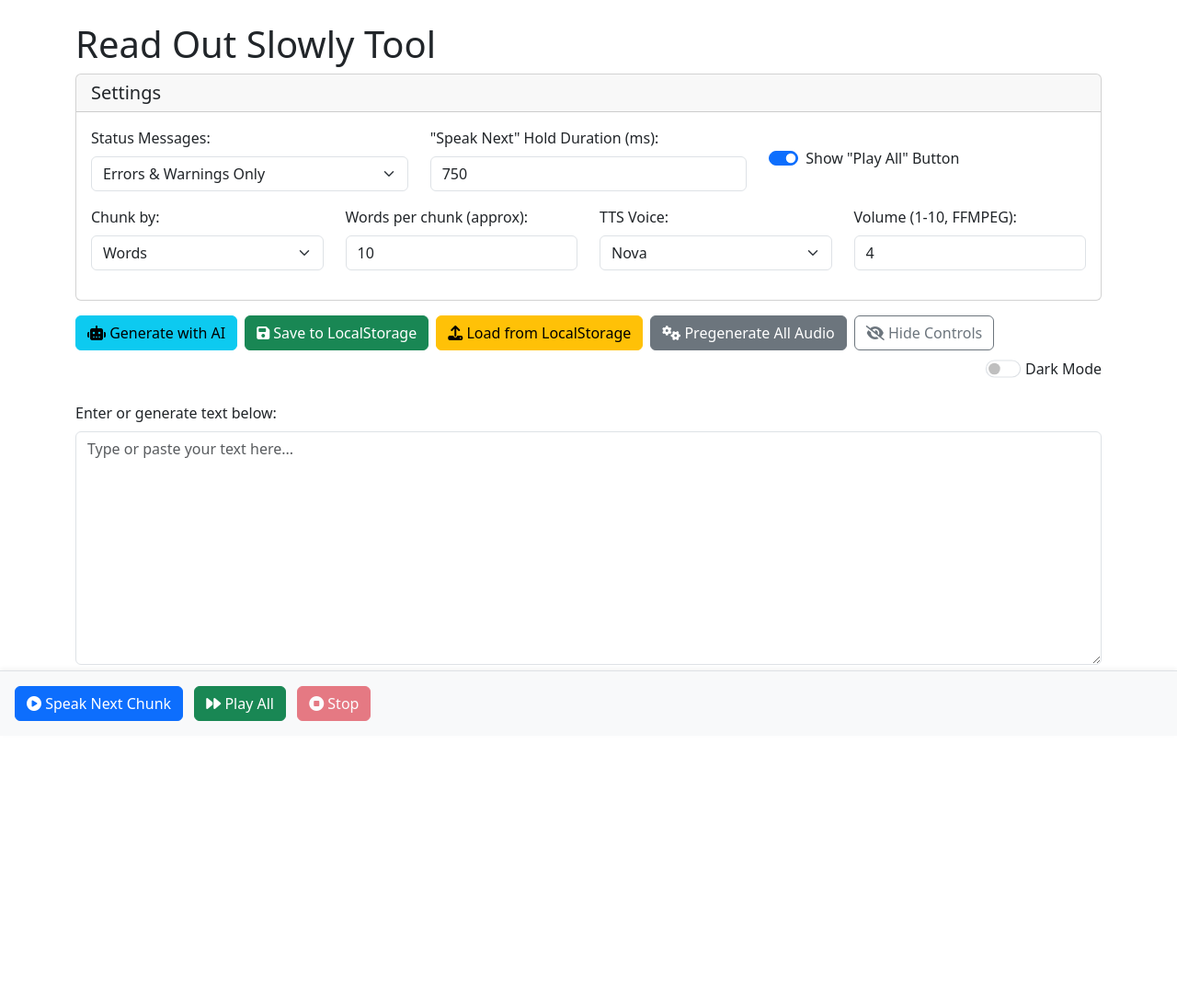
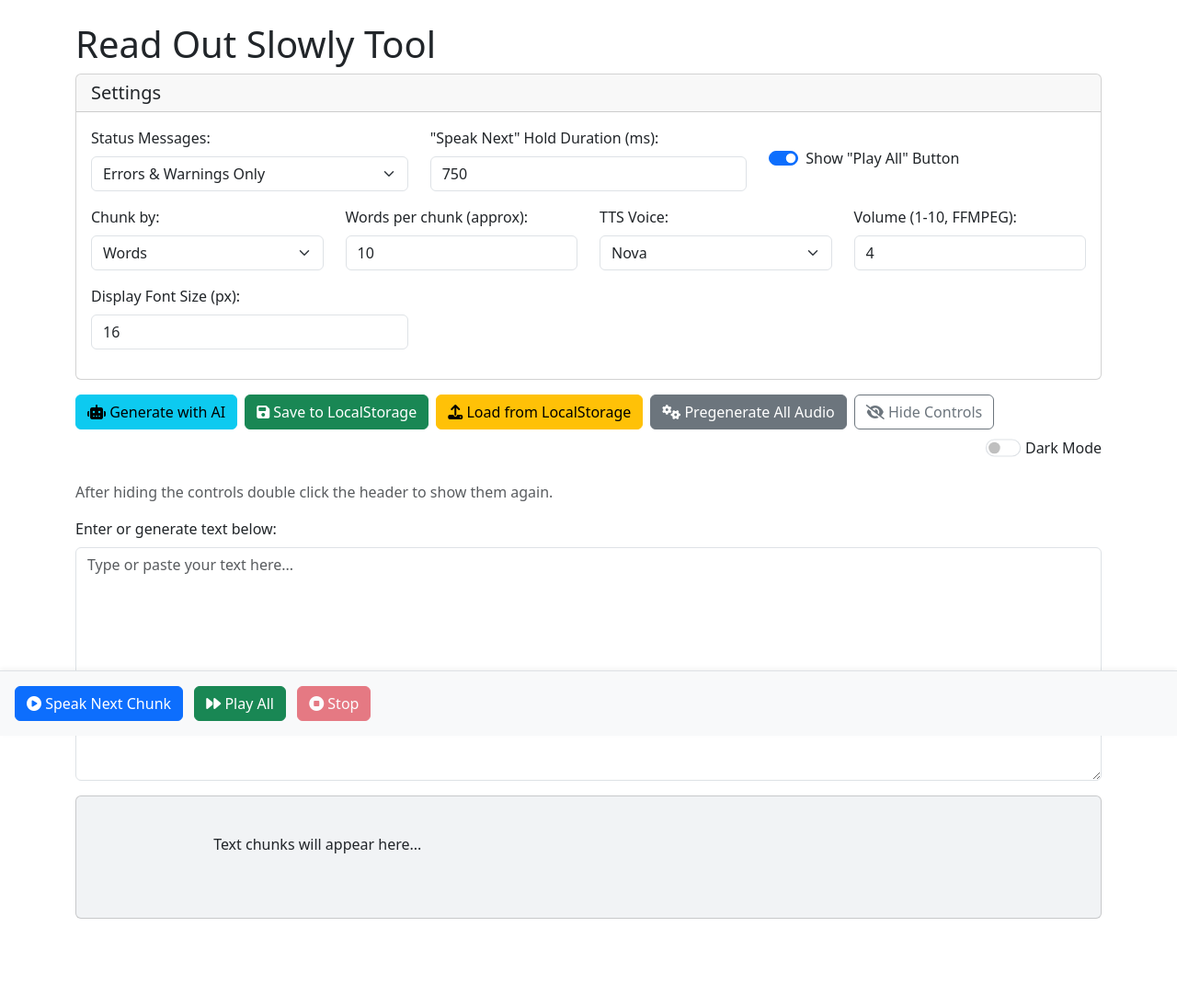
Before and after one commit to yardimli/read-out-slowly, a PHP site: page / in a window 1280 px wide. Shown: the whole page at 92% size. Before the commit the page ends 784 px from the top, so only its background shows below. Run offline with PHP 8.4, Linux system fonts and the light colour scheme.

Commit message:
adjutable font size

```diff
--- a/index.php
+++ b/index.php
@@ -65,6 +65,12 @@
 				<div class="col-md-3">
 					<label for="volumeInput" class="form-label">Volume (1-10, FFMPEG):</label>
 					<input type="number" id="volumeInput" class="form-control" value="4" min="0.1" max="10" step="0.1">
+				</div>
+			</div>
+			<div class="row">
+				<div class="col-md-4 mb-3">
+					<label for="displayTextFontSizeInput" class="form-label">Display Font Size (px):</label>
+					<input type="number" id="displayTextFontSizeInput" class="form-control" value="16" min="8" max="48" step="1">
 				</div>
 			</div>
 		</div>
@@ -143,14 +149,22 @@
 			<label class="form-check-label" for="darkModeSwitch" style="cursor: pointer;">Dark Mode</label>
 		</div>
 	</div>
+	<div class="mb-3">
+		<span class="text-muted">After hiding the controls double click the header to show them again.</span>
+	</div>
 
 	<div class="mb-3">
 		<label for="mainTextarea" class="form-label">Enter or generate text below:</label>
 		<textarea id="mainTextarea" class="form-control" rows="10" placeholder="Type or paste your text here..."></textarea>
 	</div>
 
-	<div id="displayText" class="mb-3">
-		Text chunks will appear here...
+	<!-- Display Text Area in a Card -->
+	<div class="card mb-3" id="displayTextCard">
+		<div class="card-body">
+			<div id="displayText">
+				Text chunks will appear here...
+			</div>
+		</div>
 	</div>
 
 	<audio id="audioPlayer" style="display: none;"></audio>
--- a/public/css/style.css
+++ b/public/css/style.css
@@ -44,7 +44,6 @@ body.playback-controls-active > .container {
     padding-bottom: 80px;
 }
 
-
 /* Styles for hold-to-activate spinner */
 #holdSpinnerOverlay {
     position: fixed;
@@ -73,13 +72,35 @@ body.playback-controls-active > .container {
     text-shadow: 1px 1px 2px black;
 }
 
+/* Styles for the card containing displayText */
+#displayTextCard {
+    background-color: #f1f3f5; /* A slightly off-white for light mode */
+    /* border is handled by Bootstrap's .card class */
+}
+
+#displayText {
+    white-space: pre-wrap; /* Preserve line breaks and spaces */
+    min-height: 100px;     /* Minimum height */
+    max-height: 250px;    /* Maximum height before scrolling */
+    overflow-y: auto;      /* Add scrollbar if content exceeds max-height */
+    /* font-size will be set by JS. Default browser font-size will apply initially. */
+    /* Text color will be default or from dark mode theme */
+    /* card-body provides padding */
+}
+
 
 /* Dark Mode Styles */
 /* Bootstrap 5.3 uses data-bs-theme="dark" on the <html> element */
+
+[data-bs-theme="dark"] #displayTextCard {
+    background-color: #272b30; /* A slightly different dark shade */
+    /* border-color for .card in dark mode is usually handled by Bootstrap vars or specific overrides */
+}
+
 [data-bs-theme="dark"] #displayText {
-    background-color: #2c3034;
-    border-color: #495057;
-    color: #f8f9fa;
+    /* background-color: #2c3034; -- REMOVED, card has bg */
+    /* border-color: #495057; -- REMOVED, card has border */
+    color: #f8f9fa; /* Ensure text is light */
 }
 
 [data-bs-theme="dark"] #aiPreviewArea {
@@ -102,6 +123,7 @@ body.playback-controls-active > .container {
 [data-bs-theme="dark"] .modal-body .list-group-item .text-preview {
     color: #adb5bd; /* Slightly dimmer text for preview in dark mode */
 }
+
 [data-bs-theme="dark"] .modal-body .list-group-item:hover .text-preview {
     color: #f8f9fa; /* Brighter on hover */
 }
@@ -118,7 +140,6 @@ body.playback-controls-active > .container {
     border-top-color: #495057; /* Darker border for dark mode */
 }
 
-
 /* Ensure form inputs are styled correctly if Bootstrap defaults are not enough */
 [data-bs-theme="dark"] .form-control::placeholder {
     color: #6c757d; /* Lighter placeholder text for dark inputs */
@@ -129,7 +150,6 @@ body.playback-controls-active > .container {
     border-color: #6c757d;
 }
 /* Bootstrap handles :checked state well with primary color */
-
 
 /* General text elements if Bootstrap's defaults need tweaking */
 [data-bs-theme="dark"] h1,
--- a/public/js/script.js
+++ b/public/js/script.js
@@ -12,6 +12,8 @@ document.addEventListener('DOMContentLoaded', () => {
 		voiceSelect: document.getElementById('voiceSelect'),
 		volumeInput: document.getElementById('volumeInput'),
 		displayText: document.getElementById('displayText'),
+		displayTextCard: document.getElementById('displayTextCard'), // Added
+		displayTextFontSizeInput: document.getElementById('displayTextFontSizeInput'), // Added
 		speakNextBtn: document.getElementById('speakNextBtn'),
 		playAllBtn: document.getElementById('playAllBtn'),
 		stopPlaybackBtn: document.getElementById('stopPlaybackBtn'),
@@ -39,7 +41,6 @@ document.addEventListener('DOMContentLoaded', () => {
 	// Instantiate managers
 	// UIManager needs to call methods on PlaybackManager
 	// PlaybackManager needs to call showStatus from UIManager
-
 	const uiManagerInstance = new UIManager(DOMElements);
 	// Pass the showStatus method bound to the uiManagerInstance
 	const playbackManagerInstance = new PlaybackManager(DOMElements, uiManagerInstance.showStatus.bind(uiManagerInstance));
--- a/public/js/ui-manager.js
+++ b/public/js/ui-manager.js
@@ -17,8 +17,7 @@ class UIManager {
 
 	init() {
 		// Initialize settings UI
-		this.elements.statusVerbositySelect.value = this.statusVerbosity;
-		this.elements.playAllBtn.style.display = this.elements.togglePlayAllBtnSwitch.checked ? 'inline-block' : 'none';
+		this._loadAndApplyInitialSettings(); // Load all settings from localStorage or defaults
 
 		// Add event listeners
 		this._bindSettingsListeners();
@@ -31,6 +30,48 @@ class UIManager {
 		// Set initial state for body padding if playback controls are visible
 		document.body.classList.add('playback-controls-active');
 	}
+
+	_loadAndApplyInitialSettings() {
+		// Status Verbosity
+		const savedVerbosity = localStorage.getItem('statusVerbosity');
+		if (savedVerbosity) {
+			this.elements.statusVerbositySelect.value = savedVerbosity;
+			this.statusVerbosity = savedVerbosity;
+		} else {
+			this.statusVerbosity = this.elements.statusVerbositySelect.value; // Default from HTML
+			localStorage.setItem('statusVerbosity', this.statusVerbosity);
+		}
+
+		// Toggle Play All Button
+		const showPlayAll = localStorage.getItem('showPlayAllButton');
+		if (showPlayAll !== null) {
+			this.elements.togglePlayAllBtnSwitch.checked = (showPlayAll === 'true');
+		}
+		this.elements.playAllBtn.style.display = this.elements.togglePlayAllBtnSwitch.checked ? 'inline-block' : 'none';
+
+		// Speak Next Hold Duration
+		const savedHoldDuration = localStorage.getItem('speakNextHoldDuration');
+		if (savedHoldDuration) {
+			this.elements.speakNextHoldDurationInput.value = savedHoldDuration;
+		} else {
+			localStorage.setItem('speakNextHoldDuration', this.elements.speakNextHoldDurationInput.value);
+		}
+
+		// Display Text Font Size
+		const savedFontSize = localStorage.getItem('displayTextFontSize');
+		const fontSizeInput = this.elements.displayTextFontSizeInput;
+		const displayTextElement = this.elements.displayText;
+
+		if (savedFontSize) {
+			fontSizeInput.value = savedFontSize;
+			displayTextElement.style.fontSize = `${savedFontSize}px`;
+		} else {
+			// Apply default from HTML input's current value and save it
+			displayTextElement.style.fontSize = `${fontSizeInput.value}px`;
+			localStorage.setItem('displayTextFontSize', fontSizeInput.value);
+		}
+	}
+
 
 	showStatus(message, type = 'info', duration = 3000) {
 		if (this.statusVerbosity === 'none') return;
@@ -52,14 +93,42 @@ class UIManager {
 	_bindSettingsListeners() {
 		this.elements.statusVerbositySelect.addEventListener('change', (e) => {
 			this.statusVerbosity = e.target.value;
+			localStorage.setItem('statusVerbosity', this.statusVerbosity);
 			this.showStatus(`Status messages set to: ${this.statusVerbosity}`, 'info', 1500);
 		});
 
 		this.elements.togglePlayAllBtnSwitch.addEventListener('change', (e) => {
 			const show = e.target.checked;
 			this.elements.playAllBtn.style.display = show ? 'inline-block' : 'none';
+			localStorage.setItem('showPlayAllButton', show);
 		});
-		// speakNextHoldDurationInput is read directly by playbackManager
+
+		this.elements.speakNextHoldDurationInput.addEventListener('change', (e) => {
+			localStorage.setItem('speakNextHoldDuration', e.target.value);
+			this.showStatus(`"Speak Next" hold duration set to ${e.target.value}ms.`, 'info', 1500);
+		});
+
+		this.elements.displayTextFontSizeInput.addEventListener('input', (e) => { // 'input' for more responsive feel
+			const fontSize = e.target.value;
+			if (fontSize >= parseInt(e.target.min) && fontSize <= parseInt(e.target.max)) {
+				this.elements.displayText.style.fontSize = `${fontSize}px`;
+				localStorage.setItem('displayTextFontSize', fontSize);
+				// this.showStatus(`Display font size set to ${fontSize}px.`, 'info', 1000); // Can be a bit noisy
+			}
+		});
+		this.elements.displayTextFontSizeInput.addEventListener('change', (e) => { // Persist on blur/enter too
+			const fontSize = e.target.value;
+			if (fontSize >= parseInt(e.target.min) && fontSize <= parseInt(e.target.max)) {
+				localStorage.setItem('displayTextFontSize', fontSize);
+				this.showStatus(`Display font size set to ${fontSize}px.`, 'info', 1500);
+			} else {
+				// Reset to a valid value if out of bounds, e.g., the previous valid one or default
+				const lastValidSize = localStorage.getItem('displayTextFontSize') || e.target.defaultValue;
+				e.target.value = lastValidSize;
+				this.elements.displayText.style.fontSize = `${lastValidSize}px`;
+				this.showStatus(`Font size out of range. Reset to ${lastValidSize}px.`, 'warning', 2000);
+			}
+		});
 	}
 
 	_bindAIGenerationListeners() {
@@ -125,6 +194,7 @@ class UIManager {
 			return;
 		}
 		texts.sort((a, b) => b.id - a.id); // Show newest first
+
 		texts.forEach(item => {
 			const li = document.createElement('li');
 			li.className = 'list-group-item';
@@ -201,7 +271,6 @@ class UIManager {
 				}
 			}
 		});
-
 		if (this.elements.toggleControlsBtn) {
 			if (show) {
 				this.elements.toggleControlsBtn.innerHTML = '<i class="fas fa-eye-slash"></i> Hide Controls';
@@ -217,7 +286,6 @@ class UIManager {
 		this.elements.toggleControlsBtn.addEventListener('click', () => {
 			this._updateControlsVisibility(false); // Hide all controls
 		});
-
 		this.elements.h1Title.addEventListener('dblclick', () => {
 			this._updateControlsVisibility(true); // Show all controls
 		});
```
